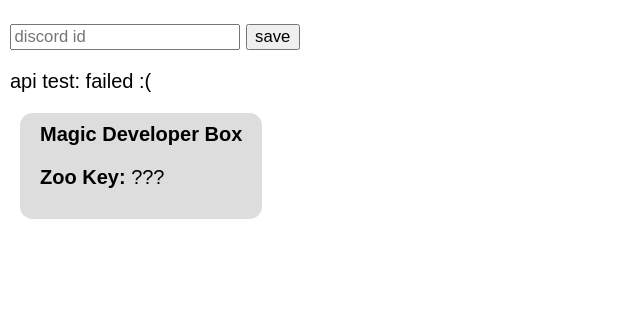
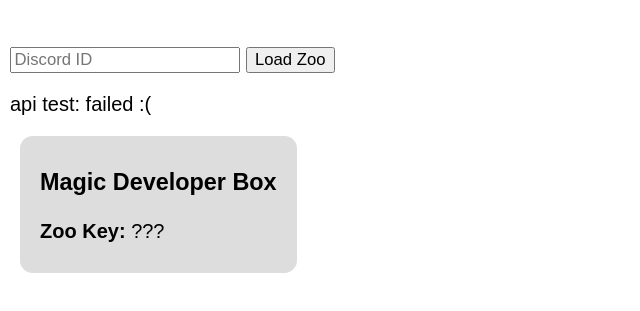
Before and after one commit to NoahTheNerd/zoodashboard, a plain HTML site: page index.html in a window 1280 px wide. Shown: the part 75-386 px from the top of the page, without its empty margins (0-640 px from the left). Drawn offline with Linux system fonts and the light colour scheme; no server answers.

Commit message:
made it a lot better
lol

```diff
--- a/index.html
+++ b/index.html
@@ -2,16 +2,21 @@
 <html lang="en">
   <head>
     <title>Zoo Dashboord</title>
-    <link rel="stylesheet" href="style.css">
+    <link rel="stylesheet" href="colors.css">
+    <link rel="stylesheet" type="text/css" href="style.css">
   </head>
 <body>
-  <h1>Zoo Dashboard</h1>
-  <input type="number" placeholder="discord id" id="disc_id"> <button onclick="save()">save</button>
-  <p id="apicheck">api test: (in progress)</p>
-  <div class="main1">
-    <b>Magic Developer Box</b>
-    <p><b>Zoo Key: </b>???</p>
+  <div class="center">
+   <h1>Zoo Dashboard</h1>
+   <br>
+   <input type="number" placeholder="Discord ID" id="disc_id";>
+   <button onclick="save()">Load Zoo</button>
+   <p id="apicheck">Testing API...</p>
+    <div class="main1">
+      <h3>Magic Developer Box</h3>
+     <p><b>Zoo Key: </b>???</p>
+    </div>
   </div>
-  <script src="script.js"></script>
+    <script src="script.js"></script>
 </body>
 </html>
```
